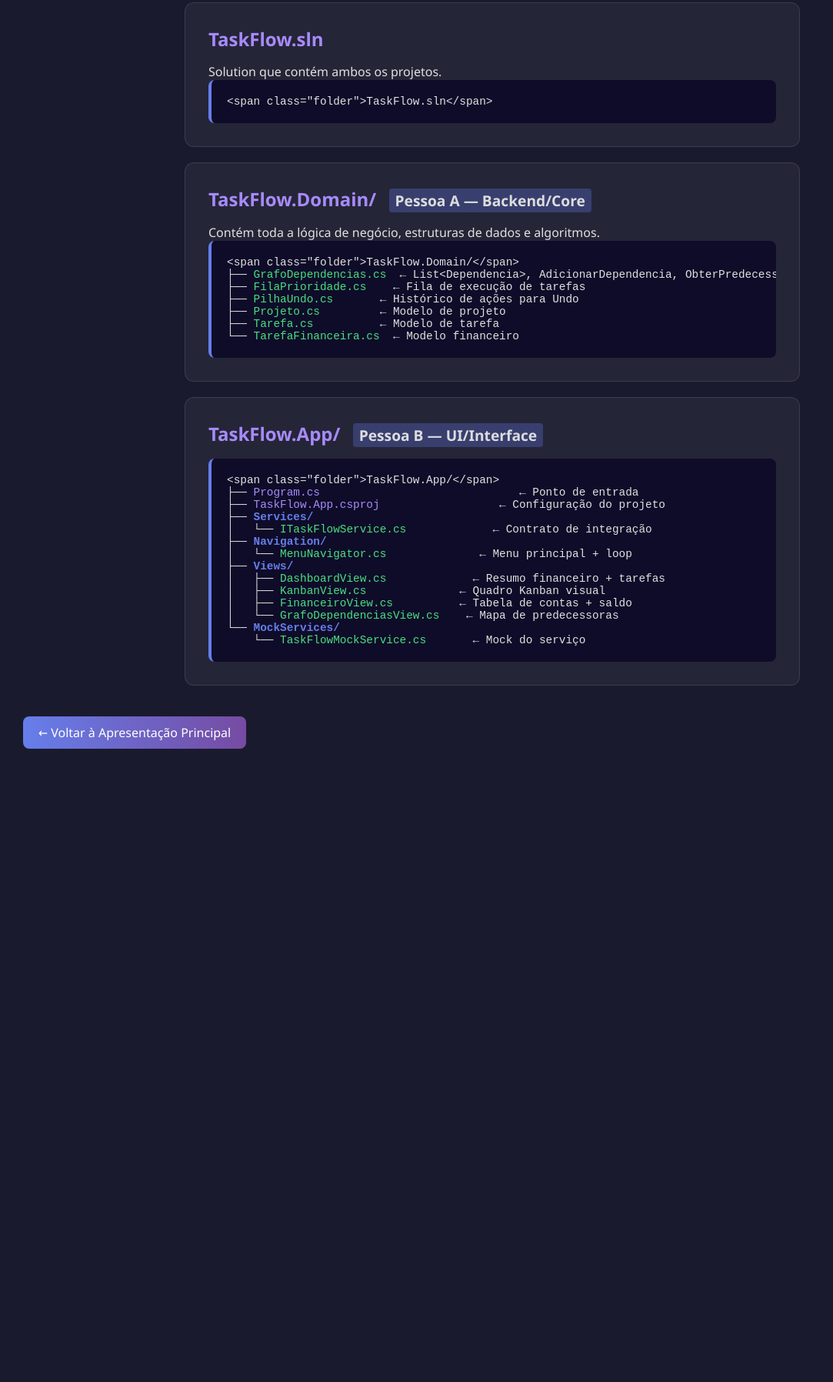
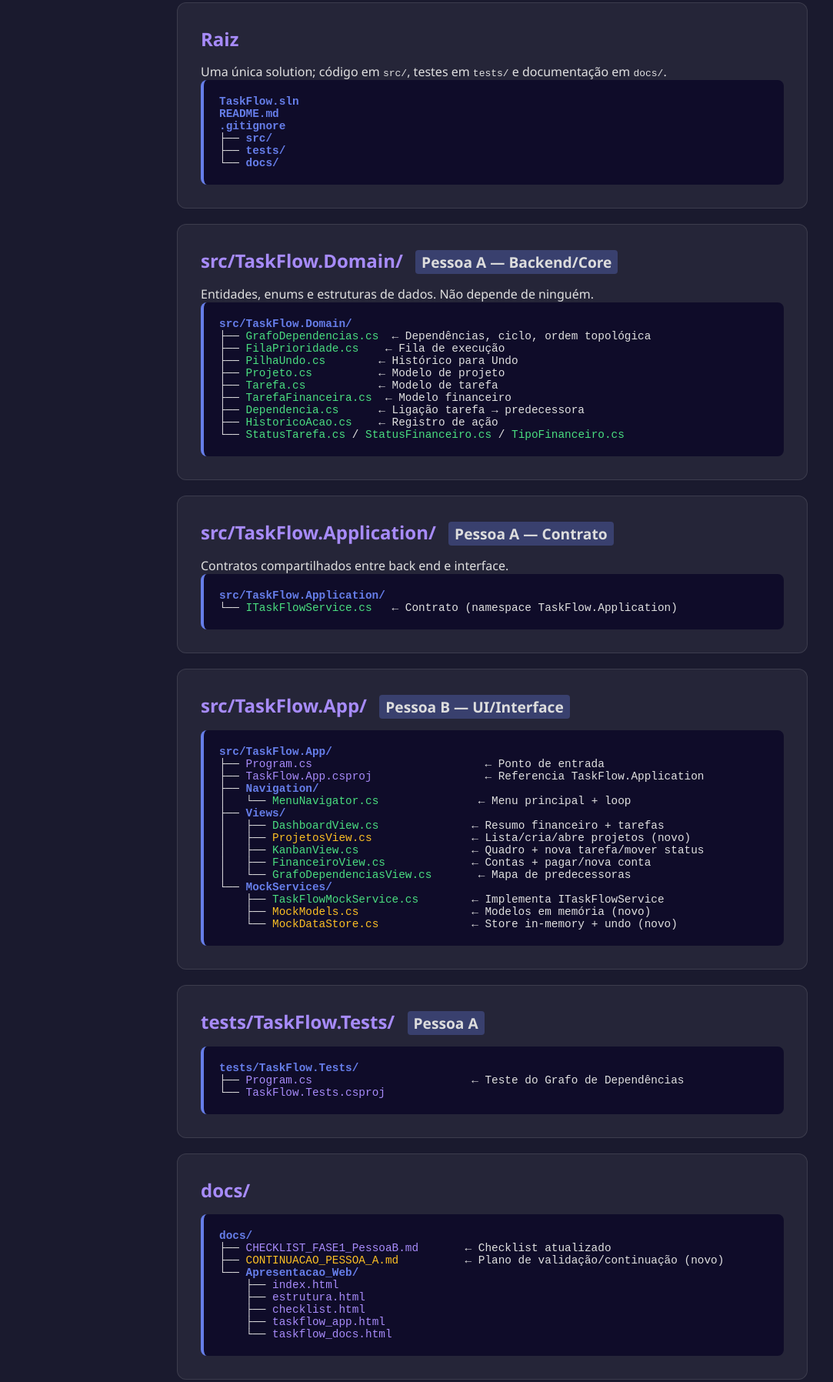
Before and after one commit to Eoliveira-GIT/TaskFlow, a plain HTML site: page docs/Apresentacao_Web/estrutura.html in a window 1280 px wide. Shown: the part 100-1896 px from the top of the page at 77% size, without its empty margins (0-1083 px from the left). Before the commit the page ends 1103 px from the top, so only its background shows below. Drawn offline with Linux system fonts and the light colour scheme.

Commit message:
Apresentação_web

```diff
--- a/docs/Apresentacao_Web/estrutura.html
+++ b/docs/Apresentacao_Web/estrutura.html
@@ -8,13 +8,14 @@
         * { margin: 0; padding: 0; box-sizing: border-box; }
         body { font-family: 'Segoe UI', Tahoma, Geneva, Verdana, sans-serif; background: #1a1a2e; color: #e0e0e0; min-height: 100vh; padding: 30px; }
         h1 { text-align: center; color: #667eea; margin-bottom: 30px; }
-        .box { background: rgba(255,255,255,0.05); border: 1px solid rgba(255,255,255,0.1); border-radius: 12px; padding: 30px; margin-bottom: 20px; max-width: 800px; margin-left: auto; margin-right: auto; }
+        .box { background: rgba(255,255,255,0.05); border: 1px solid rgba(255,255,255,0.1); border-radius: 12px; padding: 30px; margin-bottom: 20px; max-width: 820px; margin-left: auto; margin-right: auto; }
         .box h2 { color: #a78bfa; margin-bottom: 15px; }
         pre { background: #0f0c29; padding: 20px; border-radius: 8px; overflow-x: auto; border-left: 4px solid #667eea; }
-        pre code { font-family: 'Courier New', monospace; font-size: 0.9em; }
+        pre code { font-family: 'Courier New', monospace; font-size: 0.9em; white-space: pre; }
         .folder { color: #667eea; font-weight: bold; }
         .file { color: #a78bfa; }
         .cs { color: #4ade80; }
+        .new { color: #fbbf24; }
         .tag { display: inline-block; background: rgba(102,126,234,0.3); padding: 2px 8px; border-radius: 4px; font-size: 0.8em; color: #ddd; margin-left: 10px; }
         a { color: #667eea; }
         .back { display: inline-block; margin-top: 20px; padding: 10px 20px; background: linear-gradient(90deg, #667eea, #764ba2); color: #fff; text-decoration: none; border-radius: 8px; }
@@ -22,39 +23,79 @@
 </head>
 <body>
     <h1>📂 Estrutura Detalhada do Projeto</h1>
+
     <div class="box">
-        <h2>TaskFlow.sln</h2>
-        <p>Solution que contém ambos os projetos.</p>
-        <pre><code>&lt;span class="folder"&gt;TaskFlow.sln&lt;/span&gt;</code></pre>
+        <h2>Raiz</h2>
+        <p>Uma única solution; código em <code>src/</code>, testes em <code>tests/</code> e documentação em <code>docs/</code>.</p>
+        <pre><code><span class="folder">TaskFlow.sln</span>
+<span class="folder">README.md</span>
+<span class="folder">.gitignore</span>
+├── <span class="folder">src/</span>
+├── <span class="folder">tests/</span>
+└── <span class="folder">docs/</span></code></pre>
     </div>
+
     <div class="box">
-        <h2>TaskFlow.Domain/ <span class="tag">Pessoa A — Backend/Core</span></h2>
-        <p>Contém toda a lógica de negócio, estruturas de dados e algoritmos.</p>
-        <pre><code>&lt;span class="folder"&gt;TaskFlow.Domain/&lt;/span&gt;
-├── <span class="file cs">GrafoDependencias.cs</span>  ← List&lt;Dependencia&gt;, AdicionarDependencia, ObterPredecessoras
-├── <span class="file cs">FilaPrioridade.cs</span>    ← Fila de execução de tarefas
-├── <span class="file cs">PilhaUndo.cs</span>       ← Histórico de ações para Undo
-├── <span class="file cs">Projeto.cs</span>         ← Modelo de projeto
-├── <span class="file cs">Tarefa.cs</span>          ← Modelo de tarefa
-└── <span class="file cs">TarefaFinanceira.cs</span>  ← Modelo financeiro</code></pre>
+        <h2>src/TaskFlow.Domain/ <span class="tag">Pessoa A — Backend/Core</span></h2>
+        <p>Entidades, enums e estruturas de dados. Não depende de ninguém.</p>
+        <pre><code><span class="folder">src/TaskFlow.Domain/</span>
+├── <span class="file cs">GrafoDependencias.cs</span>  ← Dependências, ciclo, ordem topológica
+├── <span class="file cs">FilaPrioridade.cs</span>    ← Fila de execução
+├── <span class="file cs">PilhaUndo.cs</span>        ← Histórico para Undo
+├── <span class="file cs">Projeto.cs</span>          ← Modelo de projeto
+├── <span class="file cs">Tarefa.cs</span>           ← Modelo de tarefa
+├── <span class="file cs">TarefaFinanceira.cs</span>  ← Modelo financeiro
+├── <span class="file cs">Dependencia.cs</span>      ← Ligação tarefa → predecessora
+├── <span class="file cs">HistoricoAcao.cs</span>    ← Registro de ação
+└── <span class="file cs">StatusTarefa.cs</span> / <span class="file cs">StatusFinanceiro.cs</span> / <span class="file cs">TipoFinanceiro.cs</span></code></pre>
     </div>
+
     <div class="box">
-        <h2>TaskFlow.App/ <span class="tag">Pessoa B — UI/Interface</span></h2>
-        <pre><code>&lt;span class="folder"&gt;TaskFlow.App/&lt;/span&gt;
-├── <span class="file">Program.cs</span>                              ← Ponto de entrada
-├── <span class="file">TaskFlow.App.csproj</span>                  ← Configuração do projeto
-├── <span class="folder">Services/</span>
-│   └── <span class="file cs">ITaskFlowService.cs</span>             ← Contrato de integração
+        <h2>src/TaskFlow.Application/ <span class="tag">Pessoa A — Contrato</span></h2>
+        <p>Contratos compartilhados entre back end e interface.</p>
+        <pre><code><span class="folder">src/TaskFlow.Application/</span>
+└── <span class="file cs">ITaskFlowService.cs</span>   ← Contrato (namespace TaskFlow.Application)</code></pre>
+    </div>
+
+    <div class="box">
+        <h2>src/TaskFlow.App/ <span class="tag">Pessoa B — UI/Interface</span></h2>
+        <pre><code><span class="folder">src/TaskFlow.App/</span>
+├── <span class="file">Program.cs</span>                          ← Ponto de entrada
+├── <span class="file">TaskFlow.App.csproj</span>                 ← Referencia TaskFlow.Application
 ├── <span class="folder">Navigation/</span>
-│   └── <span class="file cs">MenuNavigator.cs</span>              ← Menu principal + loop
+│   └── <span class="file cs">MenuNavigator.cs</span>               ← Menu principal + loop
 ├── <span class="folder">Views/</span>
-│   ├── <span class="file cs">DashboardView.cs</span>             ← Resumo financeiro + tarefas
-│   ├── <span class="file cs">KanbanView.cs</span>              ← Quadro Kanban visual
-│   ├── <span class="file cs">FinanceiroView.cs</span>          ← Tabela de contas + saldo
-│   └── <span class="file cs">GrafoDependenciasView.cs</span>    ← Mapa de predecessoras
+│   ├── <span class="file cs">DashboardView.cs</span>              ← Resumo financeiro + tarefas
+│   ├── <span class="file cs new">ProjetosView.cs</span>               ← Lista/cria/abre projetos (novo)
+│   ├── <span class="file cs">KanbanView.cs</span>                 ← Quadro + nova tarefa/mover status
+│   ├── <span class="file cs">FinanceiroView.cs</span>             ← Contas + pagar/nova conta
+│   └── <span class="file cs">GrafoDependenciasView.cs</span>       ← Mapa de predecessoras
 └── <span class="folder">MockServices/</span>
-    └── <span class="file cs">TaskFlowMockService.cs</span>       ← Mock do serviço</code></pre>
+    ├── <span class="file cs">TaskFlowMockService.cs</span>        ← Implementa ITaskFlowService
+    ├── <span class="file cs new">MockModels.cs</span>                 ← Modelos em memória (novo)
+    └── <span class="file cs new">MockDataStore.cs</span>              ← Store in-memory + undo (novo)</code></pre>
     </div>
+
+    <div class="box">
+        <h2>tests/TaskFlow.Tests/ <span class="tag">Pessoa A</span></h2>
+        <pre><code><span class="folder">tests/TaskFlow.Tests/</span>
+├── <span class="file">Program.cs</span>                        ← Teste do Grafo de Dependências
+└── <span class="file">TaskFlow.Tests.csproj</span></code></pre>
+    </div>
+
+    <div class="box">
+        <h2>docs/</h2>
+        <pre><code><span class="folder">docs/</span>
+├── <span class="file">CHECKLIST_FASE1_PessoaB.md</span>       ← Checklist atualizado
+├── <span class="file new">CONTINUACAO_PESSOA_A.md</span>          ← Plano de validação/continuação (novo)
+└── <span class="folder">Apresentacao_Web/</span>
+    ├── <span class="file">index.html</span>
+    ├── <span class="file">estrutura.html</span>
+    ├── <span class="file">checklist.html</span>
+    ├── <span class="file">taskflow_app.html</span>
+    └── <span class="file">taskflow_docs.html</span></code></pre>
+    </div>
+
     <a href="index.html" class="back">← Voltar à Apresentação Principal</a>
 </body>
 </html>
```
Also changed, not shown: docs/Apresentacao_Web/checklist.html (+7 -3 lines).
